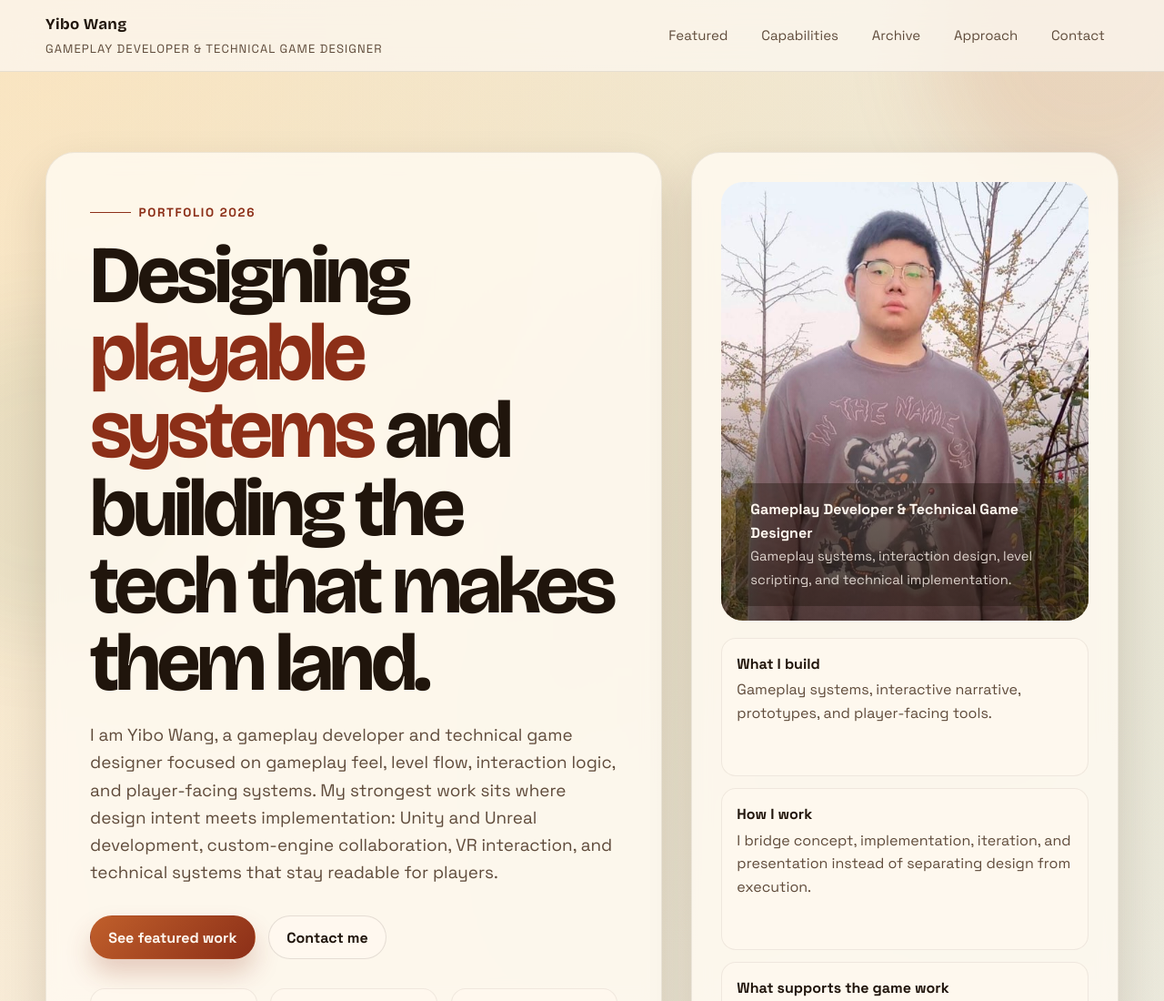
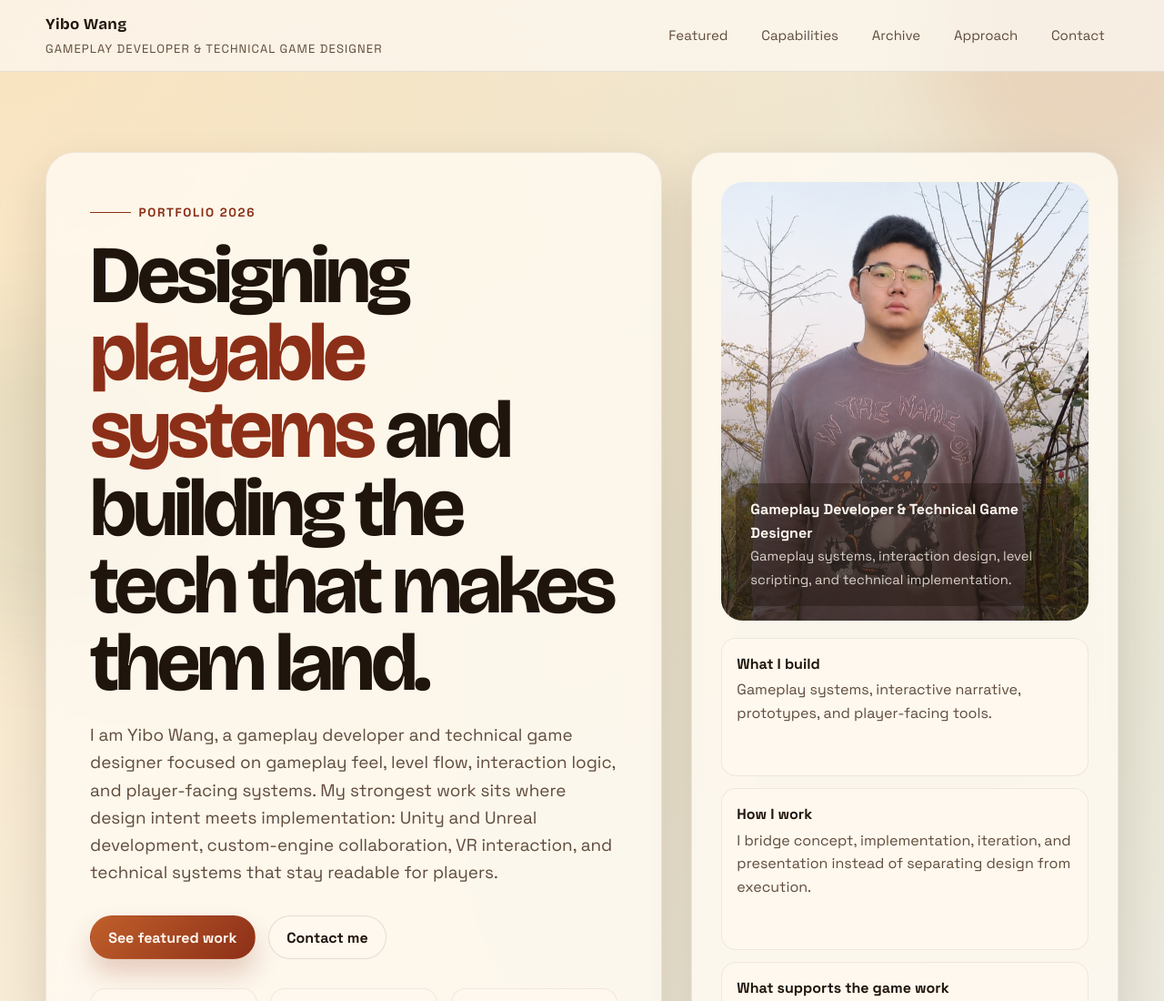
Before and after one commit to harrypotter9914/My-personal-website, a plain HTML site: page index.html in a window 1280 px wide. Shown: the top 1100 px of the page at 91% size. Drawn offline with nearby package versions, Linux system fonts and the light colour scheme.

Commit message:
Update portrait and social preview image

```diff
--- a/index.html
+++ b/index.html
@@ -8,6 +8,13 @@
     <meta property="og:title" content="Yibo Wang | Gameplay Developer & Technical Game Designer">
     <meta property="og:description" content="Gameplay design, technical implementation, research, and interactive media projects.">
     <meta property="og:type" content="website">
+    <meta property="og:url" content="https://harrypotter9914.github.io/My-personal-website/">
+    <meta property="og:image" content="https://harrypotter9914.github.io/My-personal-website/assets/images/yibo-wang-portrait-2026.jpg">
+    <meta property="og:image:width" content="1280">
+    <meta property="og:image:height" content="806">
+    <meta property="og:image:alt" content="Portrait of Yibo Wang">
+    <meta name="twitter:card" content="summary_large_image">
+    <meta name="twitter:image" content="https://harrypotter9914.github.io/My-personal-website/assets/images/yibo-wang-portrait-2026.jpg">
     <link rel="preconnect" href="https://fonts.googleapis.com">
     <link rel="preconnect" href="https://fonts.gstatic.com" crossorigin>
     <link href="https://fonts.googleapis.com/css2?family=Bricolage+Grotesque:wght@400;600;700;800&family=Space+Grotesk:wght@400;500;700&display=swap" rel="stylesheet">
@@ -62,7 +69,7 @@
                     </div>
                     <aside class="hero-panel">
                         <div class="portrait-wrap">
-                            <img src="assets/images/your-photo.jpg" alt="Portrait of Yibo Wang">
+                            <img src="assets/images/yibo-wang-portrait-2026.jpg" alt="Portrait of Yibo Wang" width="1280" height="806">
                             <div class="portrait-note">
                                 <strong>Gameplay Developer & Technical Game Designer</strong>
                                 <span>Gameplay systems, interaction design, level scripting, and technical implementation.</span>
```
Also changed, not shown: assets/images/yibo-wang-portrait-2026.jpg (added).
